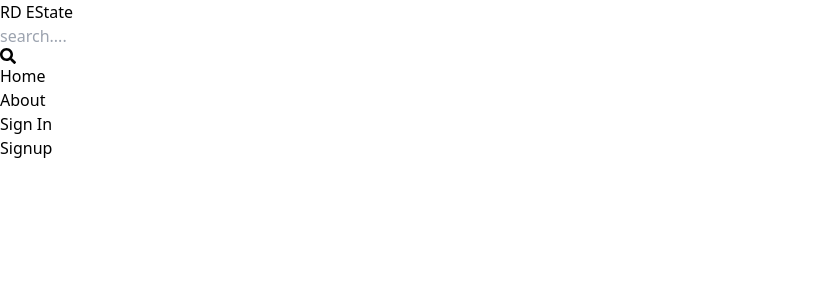
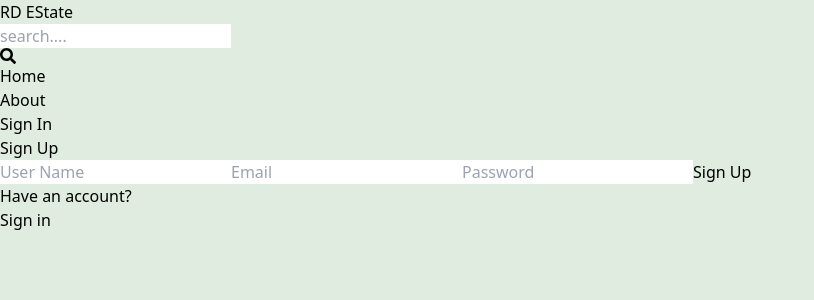
Before and after one commit to Ruwindya/mern-realstate-marketplace, a React (Vite) app: page /sign-up in a window 1280 px wide. Shown: the top 300 px of the page, without its empty margins (0-814 px from the left). Built offline with nearby package versions, Linux system fonts and the light colour scheme.

Commit message:
sign up page UI and adding functionalities

```diff
--- a/src/index.css
+++ b/src/index.css
@@ -1,3 +1,7 @@
 @tailwind base;
 @tailwind components;
 @tailwind utilities;
+
+body{
+    background-color: rgb(223, 236, 223);
+}
--- a/src/pages/Signup.jsx
+++ b/src/pages/Signup.jsx
@@ -1,8 +1,72 @@
-import React from 'react'
+import React, { useState } from 'react'
+import  { Link ,useNavigate} from "react-router-dom"
 
 function Signup() {
+  const [formData, setFormData] = useState({})
+  const [error, setError] = useState(null);
+  const [loading, setLoading] = useState(false)
+  const navigate = useNavigate()
+  const handleChange  = (e) =>{
+    setFormData({
+      ...formData,
+      [e.target.id]: e.target.value
+    });
+
+  };
+
+  const handleSubmit = async (e) =>{
+    e.preventDefault();
+    try{
+      setLoading(true)
+      const res = await fetch('/api/auth/sign-up',
+      {
+        method: "POST",
+        headers: {
+          'Content-Type' : 'application/json'
+        },
+        body: JSON.stringify(formData),
+      }
+      );
+      const data = await res.json();
+      console.log(data);
+      if(data.success === false){
+        setLoading(false);
+        setError(data.message);
+        return;
+      }
+      setLoading(false);
+      setError(null);
+      navigate('/sign-in')
+    }catch(error){
+        setLoading(false);
+        setError(error.message);
+    }
+
+
+  };
+
+
   return (
-    <div>Signup</div>
+    <div className='p-3 max-w-lg mx-auto'>
+      <h1 className='text-3xl text-center font-semibold mt-4 text-green-600'>Sign Up</h1>
+
+      <form onSubmit={handleSubmit} className='flex flex-col gap-4 mt-4'>
+        <input type="text" placeholder='User Name' className='border p-3 rounded-lg' id='username'  onChange={handleChange}/>
+        <input type="email" placeholder='Email' className='border p-3 rounded-lg' id='email'  onChange={handleChange}/>
+        <input type="password" placeholder='Password' className='border p-3 rounded-lg' id='password' onChange={handleChange} />
+
+        <button disabled={loading} className='bg-blue-950 text-white p-3 rounded-lg uppercase hover:opacity-75 disabled:opacity-80'>
+          {loading ? 'Loading...': 'Sign Up'}
+        </button>
+      </form>
+      <div className='flex gap-2 font-bold mt-5'>
+        <p>Have an account? </p>
+        <Link to={'/sign-in'}>
+          <span className='text-green-600'>Sign in</span>
+        </Link>
+      </div>
+      {error && <p className='text-red-500 mt-5'>{error}</p>}
+    </div>
   )
 }
 
--- a/vite.config.js
+++ b/vite.config.js
@@ -3,5 +3,13 @@
 
 // https://vitejs.dev/config/
 export default defineConfig({
+  server:{
+    proxy: {
+      '/api' :{
+        target: 'http://localhost:3000',
+        secure: false,
+      },
+    },
+  },
   plugins: [react()],
 })
```
